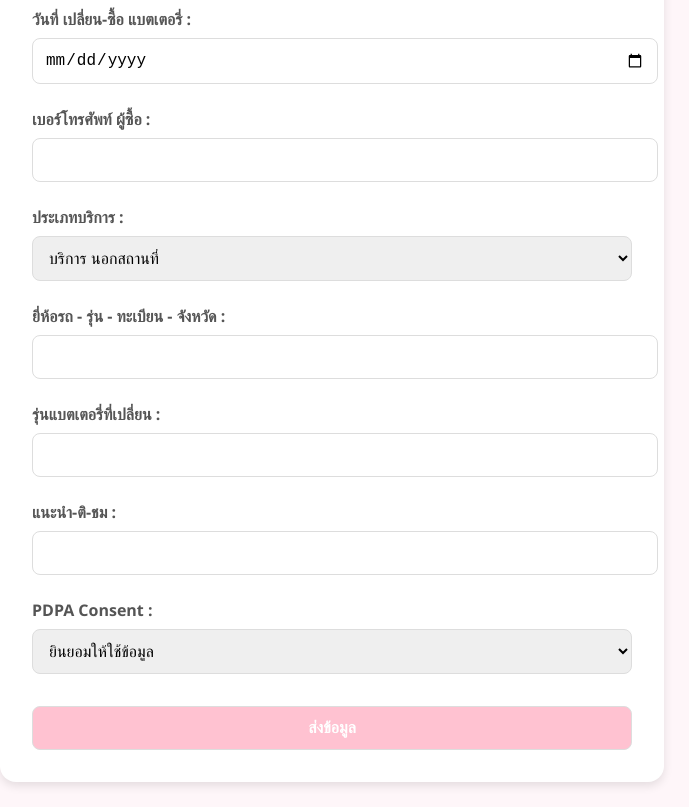
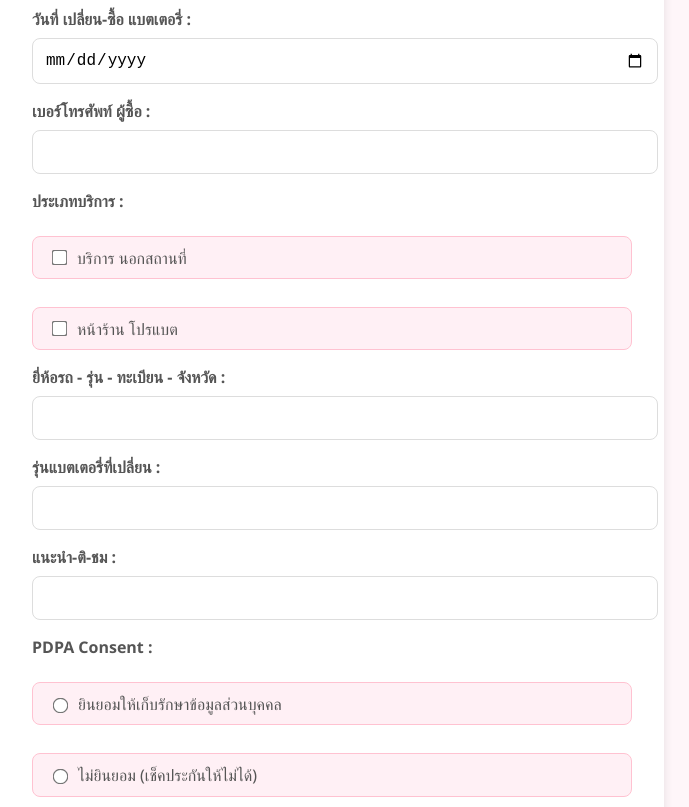
Before and after one commit to ProBatt/register, a plain HTML site: page index.html in a window 1280 px wide. Shown: the part 141-948 px from the top of the page, without its empty margins (308-997 px from the left). Drawn offline with Linux system fonts and the light colour scheme.

Commit message:
Update index.html

```diff
--- a/index.html
+++ b/index.html
@@ -3,7 +3,7 @@
 <head>
   <meta charset="UTF-8" />
   <meta name="viewport" content="width=device-width, initial-scale=1.0"/>
-  <title>ลงทะเบียนรับประกันแบตเตอรี่</title>
+  <title>ชื่อหัวฟอร์มของเรา</title>
   <style>
     body {
       font-family: 'Segoe UI', sans-serif;
@@ -24,20 +24,51 @@
     h2 {
       text-align: center;
       color: #ff8fab;
+      margin-bottom: 1.5rem;
     }
     label {
       display: block;
-      margin-top: 1.5rem;
+      margin-top: 1rem;
       font-weight: bold;
       color: #555;
     }
-    input, select, textarea, button {
-      width: 100%;
+    input[type="text"],
+    input[type="date"],
+    select,
+    button {
       margin-top: 0.5rem;
       padding: 0.75rem;
       border: 1px solid #ddd;
       border-radius: 0.5rem;
       font-size: 1rem;
+      width: 100%;
+    }
+    .checkbox-group, .radio-group {
+      display: flex;
+      flex-direction: column;
+      gap: 0.75rem;
+      margin-top: 0.5rem;
+    }
+    .checkbox-group label,
+    .radio-group label {
+      display: flex;
+      align-items: center;
+      font-weight: normal;
+      gap: 0.5rem;
+      background-color: #fff0f5;
+      padding: 0.6rem 1rem;
+      border-radius: 0.5rem;
+      border: 1px solid #ffc2d1;
+      transition: background 0.3s ease;
+    }
+    .checkbox-group label:hover,
+    .radio-group label:hover {
+      background-color: #ffe4ec;
+    }
+    .checkbox-group input[type="checkbox"],
+    .radio-group input[type="radio"] {
+      accent-color: #ff8fab;
+      transform: scale(1.2);
     }
     button {
       background: #ffc2d1;
@@ -54,35 +85,35 @@
 </head>
 <body>
 
-  <form id="myForm" action="https://docs.google.com/forms/d/e/1FAIpQLScKTHnmM3GWaoUwTusnD9MOBI3ND4FaDLL7Uw2TsFkeSK53QA/viewform/edit/formResponse" method="POST" target="hidden_iframe">
-    <h2>ลงทะเบียนรับประกัน</h2>
+  <form id="myForm" action="https://docs.google.com/forms/d/e/1FAIpQLScKTHnmM3GWaoUwTusnD9MOBI3ND4FaDLL7Uw2TsFkeSK53QA/formResponse" method="POST" target="hidden_iframe">
+    <h2>ชื่อหัวฟอร์มของเรา</h2>
 
     <label>วันที่ เปลี่ยน-ซื้อ แบตเตอรี่ :</label>
-    <input type="date" name="entry.1111111111" required />
+    <input type="date" name="entry.437168808" required />
 
     <label>เบอร์โทรศัพท์ ผู้ซื้อ :</label>
-    <input type="text" name="entry.2222222222" required />
+    <input type="text" name="entry.1056063324" required />
 
     <label>ประเภทบริการ :</label>
-    <select name="entry.3333333333" required>
-      <option value="บริการ นอกสถานที่">บริการ นอกสถานที่</option>
-      <option value="หน้าร้าน โปรแบต">หน้าร้าน โปรแบต</option>
-    </select>
+    <div class="checkbox-group">
+      <label><input type="checkbox" name="entry.808376958" value="บริการ นอกสถานที่"> บริการ นอกสถานที่</label>
+      <label><input type="checkbox" name="entry.808376958" value="หน้าร้าน โปรแบต"> หน้าร้าน โปรแบต</label>
+    </div>
 
     <label>ยี่ห้อรถ - รุ่น - ทะเบียน - จังหวัด :</label>
-    <input type="text" name="entry.4444444444" required />
+    <input type="text" name="entry.993215150" required />
 
     <label>รุ่นแบตเตอรี่ที่เปลี่ยน :</label>
-    <input type="text" name="entry.5555555555" required />
+    <input type="text" name="entry.1152110937" required />
 
     <label>แนะนำ-ติ-ชม :</label>
-    <input type="text" name="entry.6666666666" />
+    <input type="text" name="entry.626252787" />
 
     <label>PDPA Consent :</label>
-    <select name="entry.7777777777" required>
-      <option value="ยินยอมให้ใช้ข้อมูล">ยินยอมให้ใช้ข้อมูล</option>
-      <option value="ไม่ยินยอม">ไม่ยินยอม</option>
-    </select>
+    <div class="radio-group">
+      <label><input type="radio" name="entry.42070162" value="ยินยอมให้เก็บรักษาข้อมูลส่วนบุคคล" required> ยินยอมให้เก็บรักษาข้อมูลส่วนบุคคล</label>
+      <label><input type="radio" name="entry.42070162" value="ไม่ยินยอม (เช็คประกันให้ไม่ได้)"> ไม่ยินยอม (เช็คประกันให้ไม่ได้)</label>
+    </div>
 
     <button type="submit">ส่งข้อมูล</button>
     <iframe name="hidden_iframe" id="hidden_iframe" style="display:none;"></iframe>
@@ -94,7 +125,7 @@
       iframe.onload = function () {
         alert('ส่งข้อมูลเรียบร้อยแล้ว');
         document.getElementById('myForm').reset();
-        iframe.onload = null; // reset to prevent multiple triggers
+        iframe.onload = null;
       };
     });
   </script>
```
